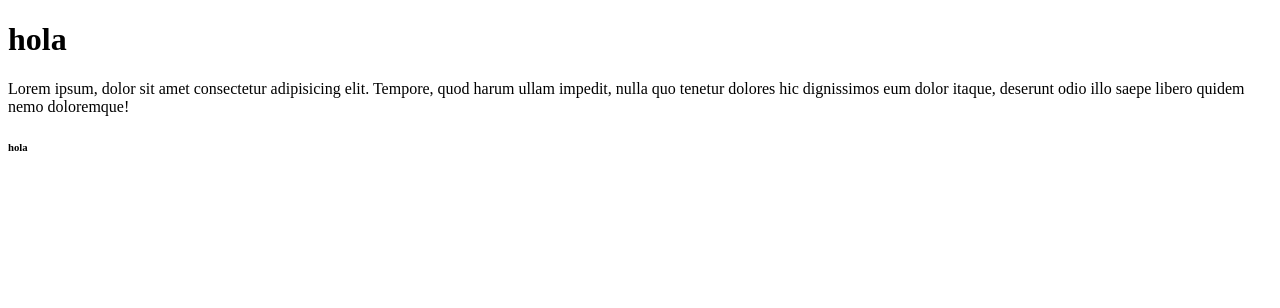
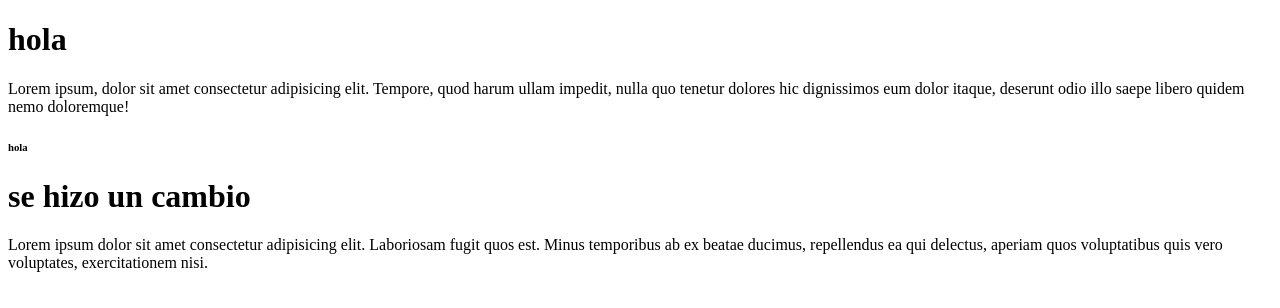
Before and after one commit to astridVanessa/mi-primer-repositorio-git, a plain HTML site: page index.html in a window 1280 px wide. Drawn offline with Linux system fonts and the light colour scheme.

Commit message:
se agrego un div que contiene un h1 y un parrafo

```diff
--- a/index.html
+++ b/index.html
@@ -9,5 +9,9 @@
     <h1>hola</h1>
     <p>Lorem ipsum, dolor sit amet consectetur adipisicing elit. Tempore, quod harum ullam impedit, nulla quo tenetur dolores hic dignissimos eum dolor itaque, deserunt odio illo saepe libero quidem nemo doloremque!</p>
     <h6>hola</h6>
+    <div>
+        <h1>se hizo un cambio</h1>
+        <p>Lorem ipsum dolor sit amet consectetur adipisicing elit. Laboriosam fugit quos est. Minus temporibus ab ex beatae ducimus, repellendus ea qui delectus, aperiam quos voluptatibus quis vero voluptates, exercitationem nisi.</p>
+    </div>
 </body>
 </html>
```
